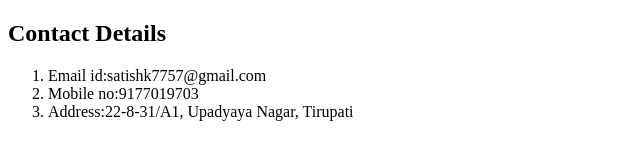
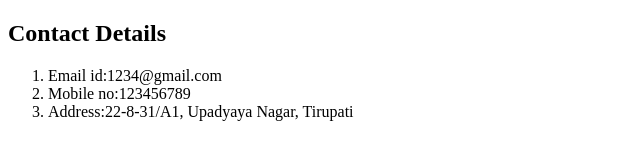
Before and after one commit to ASk9177/cv-of-ASK, a plain HTML site: page contact.html in a window 1280 px wide. Shown: the whole page, without its empty margins (0-640 px from the left). Drawn offline with Linux system fonts and the light colour scheme.

Commit message:
Update contact.html

```diff
--- a/contact.html
+++ b/contact.html
@@ -7,8 +7,8 @@
   <body>
     <h2>Contact Details</h2>
     <ol>
-    <li>Email id:satishk7757@gmail.com</li>
-    <li>Mobile no:9177019703</li>
+    <li>Email id:1234@gmail.com</li>
+    <li>Mobile no:123456789</li>
     <li>Address:22-8-31/A1,
     Upadyaya Nagar,
   Tirupati</li>
```
